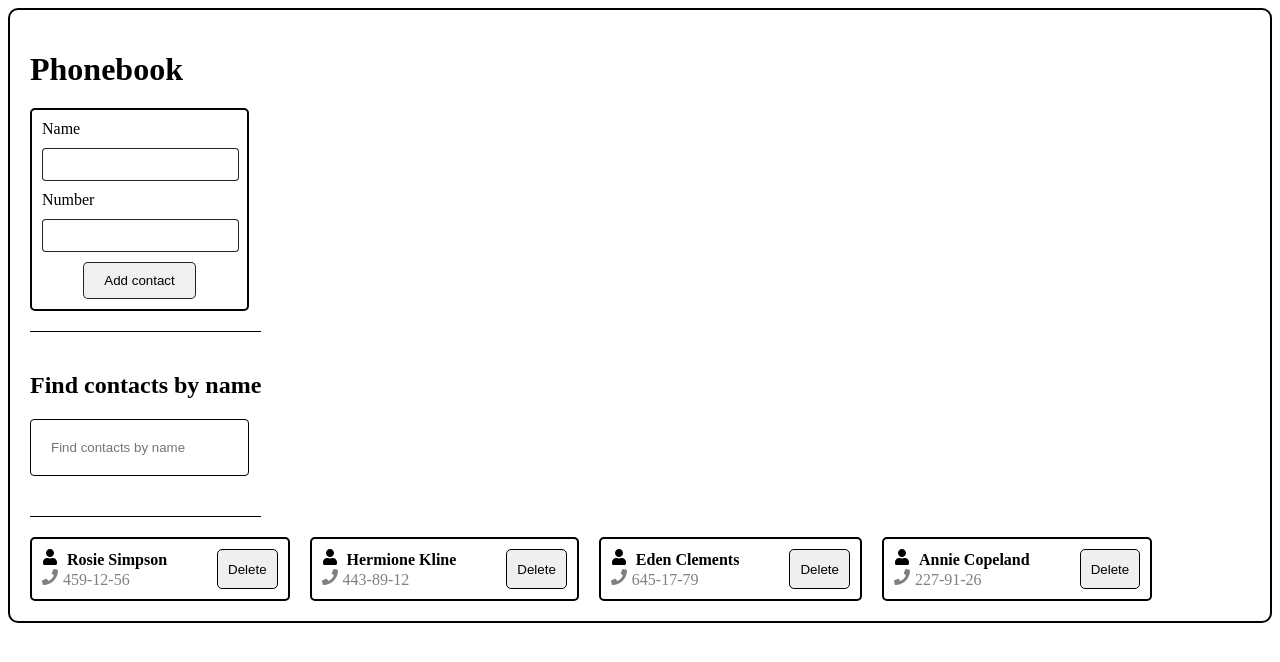
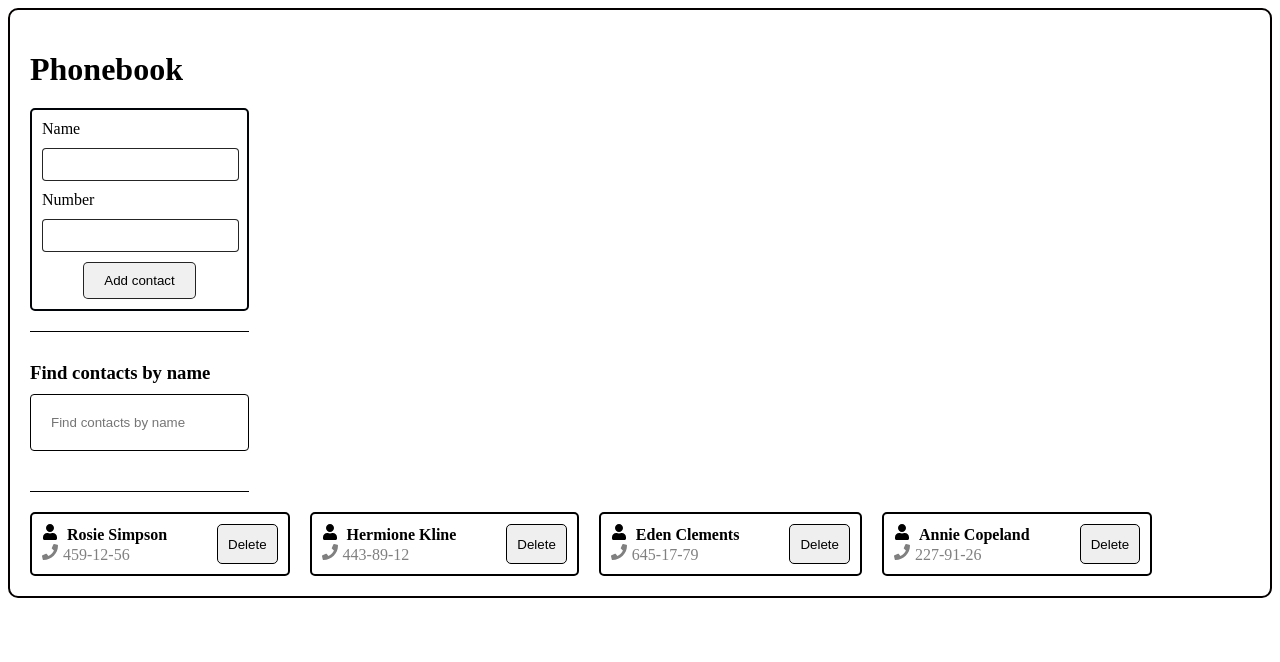
Before and after one commit to sydorovay/goit-react-hw-03, a React (Vite) app: page / in a window 1280 px wide. Shown: the top 662 px of the page. Built offline with nearby package versions, Linux system fonts and the light colour scheme.

Commit message:
change input validation

```diff
--- a/src/componens/ContactForm/ContactForm.jsx
+++ b/src/componens/ContactForm/ContactForm.jsx
@@ -3,12 +3,17 @@ import * as Yup from 'yup';
 import { v4 as uuidv4 } from 'uuid';
 import css from './ContactForm.module.css';
 
+
 const ContactForm = ({ addContact }) => {
   const initialValues = { name: '', number: '' };
 
   const validationSchema = Yup.object({
-    name: Yup.string().required('Required'),
-    number: Yup.string().required('Required'),
+    name: Yup.string()
+      .min(2, 'To Short')
+      .required('Required'),
+    number: Yup.string()
+      .min(3, 'Too Short')
+      .required('Required'),
   });
 
   const handleSubmit = (values, { resetForm }) => {
--- a/src/componens/SearchBox/SearchBox.jsx
+++ b/src/componens/SearchBox/SearchBox.jsx
@@ -16,7 +16,7 @@ const SearchBox = ({ filter, onFilterChange }) => {
 
   return (
     <div className={css.searchBox}>
-      <h2>Find contacts by name</h2>
+      <h3 className={css.searchHeader}>Find contacts by name</h3>
       <input
         type="text"
         value={filter}
--- a/src/componens/SearchBox/SearchBox.module.css
+++ b/src/componens/SearchBox/SearchBox.module.css
@@ -1,5 +1,4 @@
 .searchBox {
-
   border-top: 1px solid;
   border-bottom: 1px solid;
   padding: 20px 0px;
@@ -20,3 +19,6 @@
 .searchBox input:focus {
   border-color: #5787BD;
 }
+.searchHeader {
+  margin: 10px 0px;
+}
```
